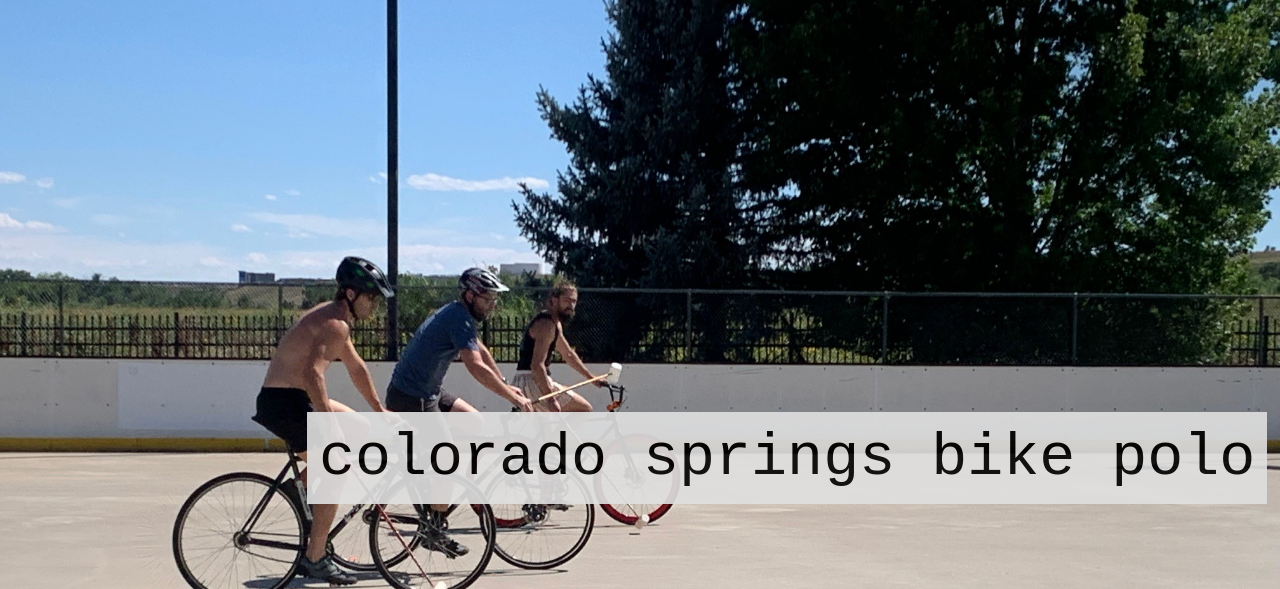
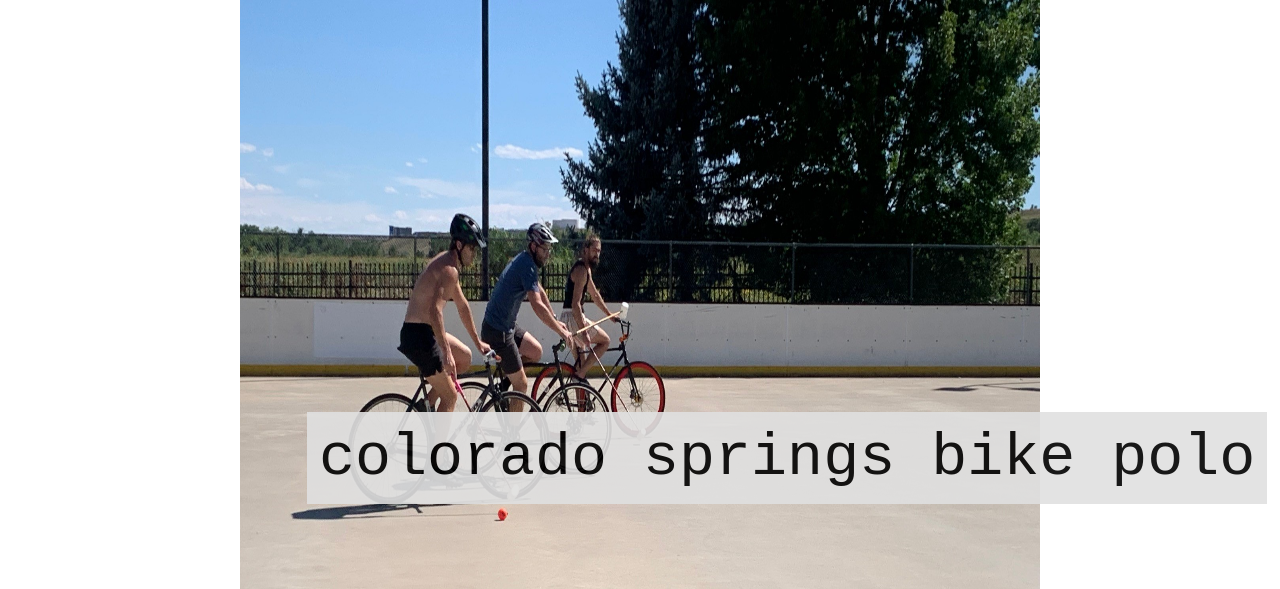
Before and after one commit to tommatthews555/colopolo, a plain HTML site: page index.html in a window 1280 px wide. Shown: the top 589 px of the page. Drawn offline with nearby package versions, Linux system fonts and the light colour scheme; a script that the page names is missing.

Commit message:
Trigger rebuild

```diff
--- a/style.css
+++ b/style.css
@@ -14,12 +14,12 @@ body {
     background-repeat: no-repeat;
     background-size:  100% auto;
     word-wrap: break-word;
-    -moz-background-size:  100% auto;
-    -o-background-size:  100% auto;
-    -webkit-background-size:  100% auto; /* safari may need this */
+    -moz-background-size:   800px 800px;
+    -o-background-size:   800px 800px;
+    -webkit-background-size:  800px 800px; /* safari may need this */
     @media (max-width: @iphone-screen) {
         background-attachment: scroll;
-        background-size:  100% auto;
+        background-size:  800px 800px;
 
     }
     }
```
